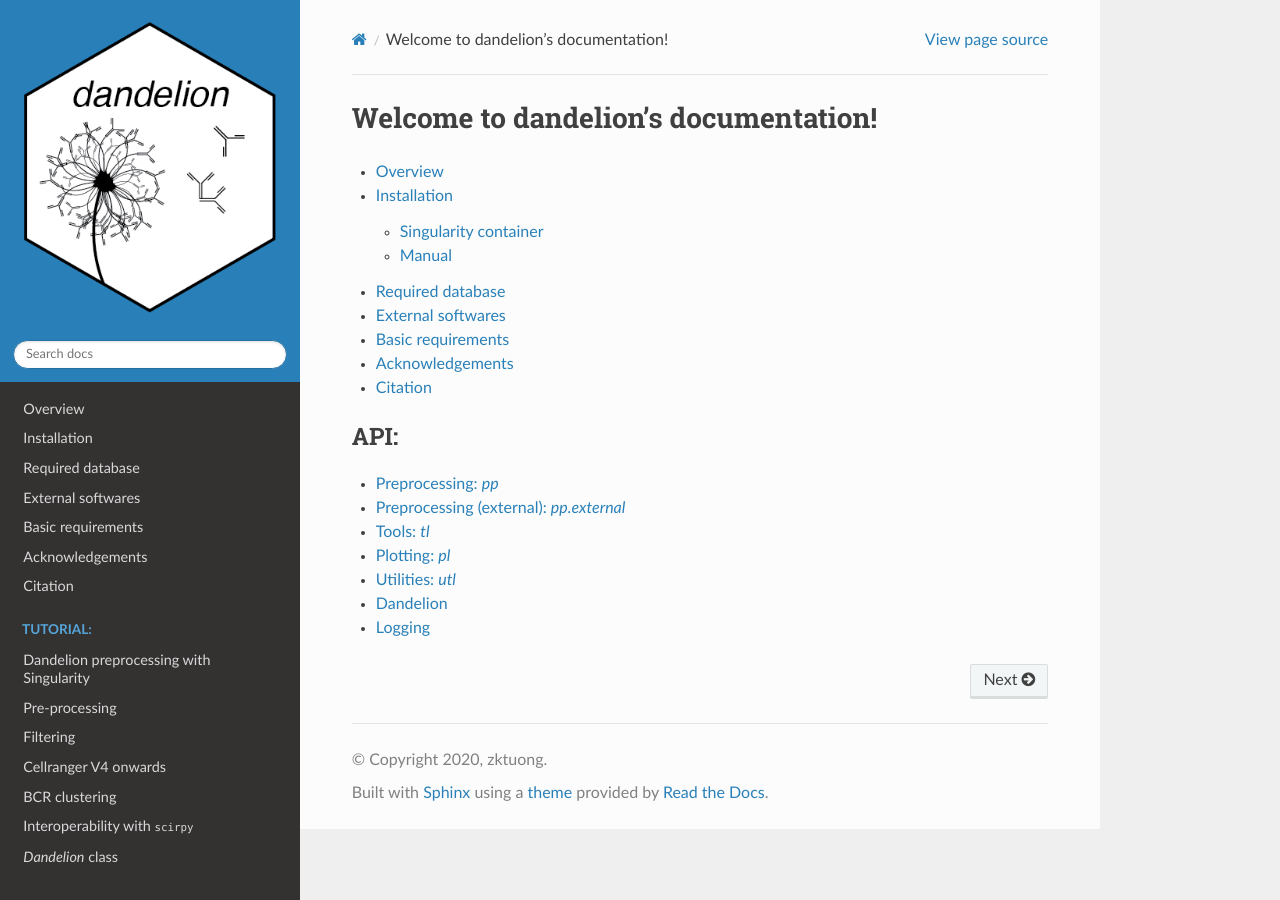
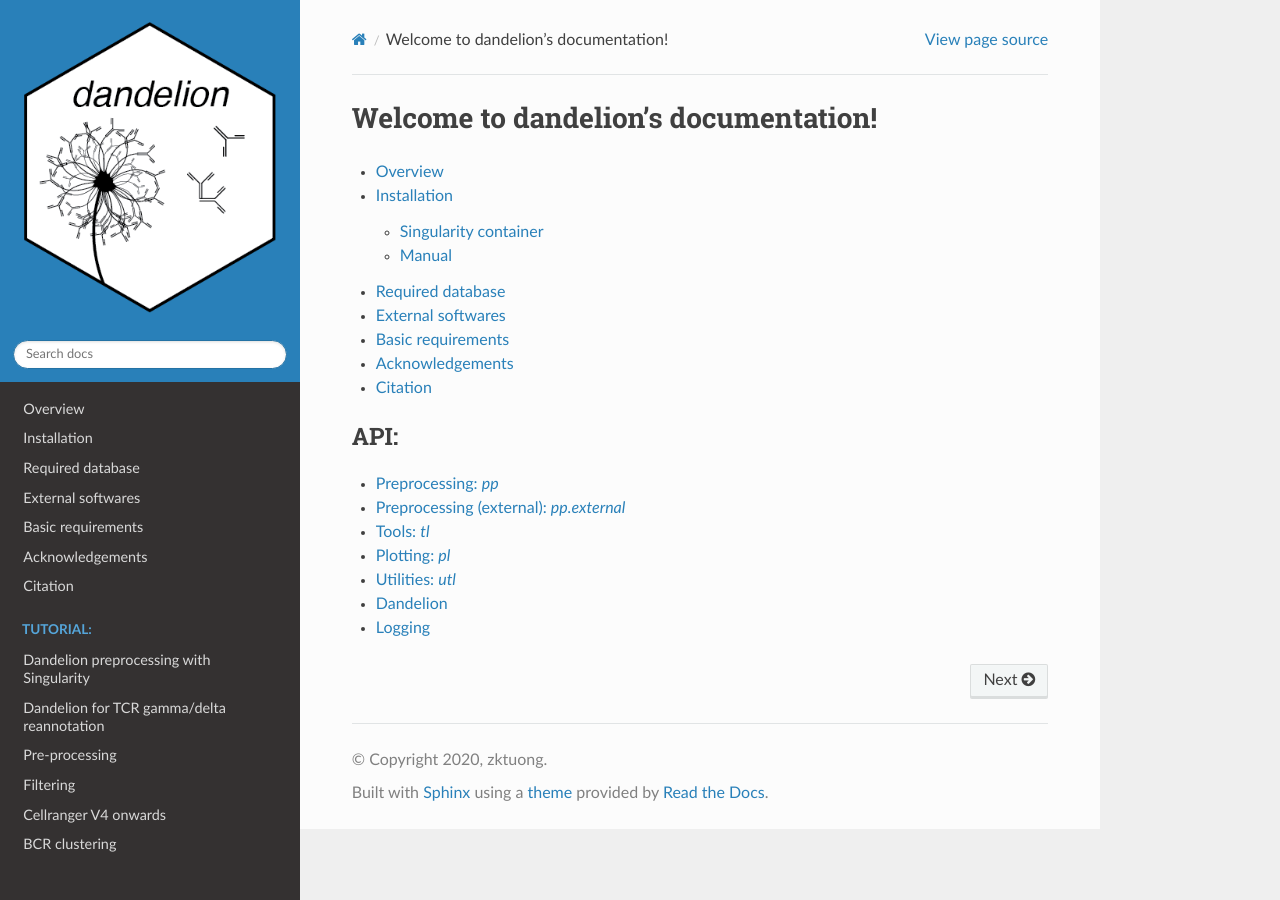
Before and after one commit to zktuong/dandelion, a Sphinx documentation site: the page built from docs/index.rst, in a window 1280 px wide. Built offline with Sphinx 7.4.7 and the Read the Docs theme 2.0.0, drawn with Linux system fonts in a browser that asks for light colours; pages that are not in the unit, such as notebooks, are missing from menus; the version number could not be read and is left out.

Commit message:
gamma delta docs notebook

```diff
--- a/docs/index.rst
+++ b/docs/index.rst
@@ -12,6 +12,7 @@
    :caption: Tutorial:
 
    notebooks/singularity_preprocessing.ipynb
+   notebooks/gamma_delta.ipynb
    tutorial_short.rst
    notebooks/7_dandelion_TCR_data_10x_data.ipynb
 
```
Also changed, not shown: docs/notebooks/gamma_delta.ipynb (added).
